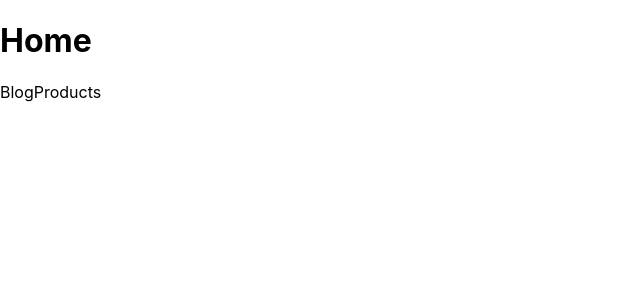
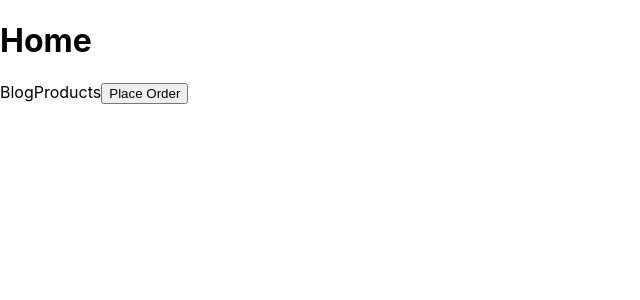
Before and after one commit to shabaaz27/hello-world-nextjs, a Next.js app: page / in a window 1280 px wide. Shown: the top 300 px of the page, without its empty margins (0-640 px from the left). Built offline with nearby package versions, Linux system fonts and the light colour scheme.

Commit message:
Navigating with route.push

```diff
--- a/pages/index.js
+++ b/pages/index.js
@@ -1,6 +1,17 @@
 import Link from "next/link"
+import { useRouter  } from "next/router"
 
 const Home = () => {
+  const router = useRouter()
+
+  const handleClick = () =>{
+
+   console.log('placingOrde')
+    router.push('/product')
+    // router.replace('/product')
+
+  }
+
   return (
     <>
      <h1>Home</h1>
@@ -11,6 +22,7 @@
     <Link href="/product">
       <a >Products</a>
     </Link>
+    <button onClick={handleClick}>Place Order</button>
     </>
 
   )
```
